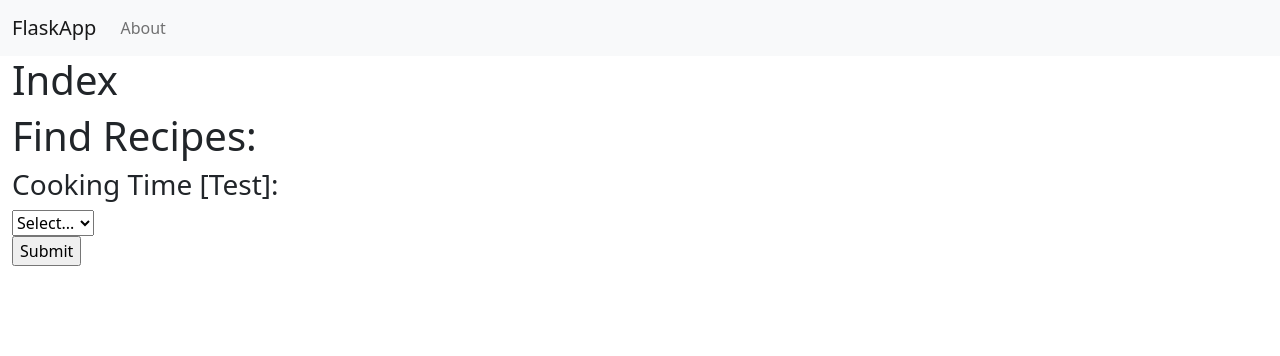
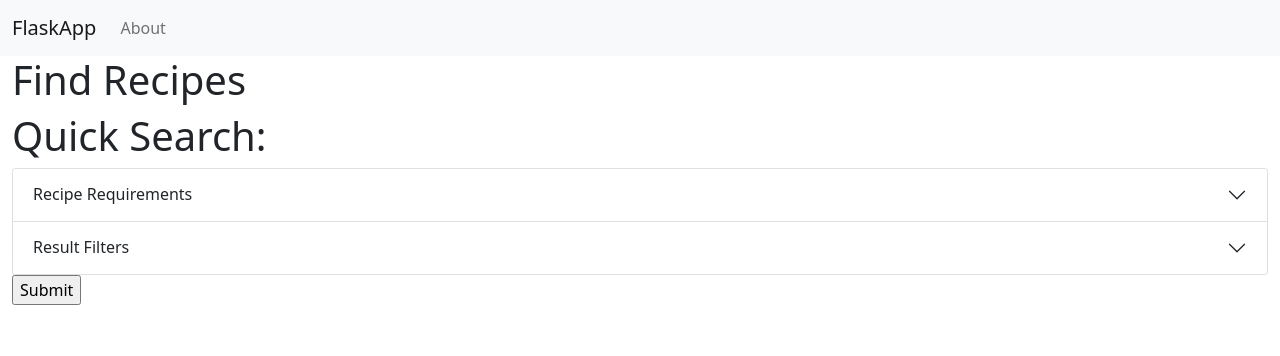
Before and after one commit to JHoweWowe/Honours-Project-Code, a Flask app: page / in a window 1280 px wide. Shown: the top 356 px of the page. Run offline with Flask 2, Linux system fonts and the light colour scheme; some libraries are stand-ins or nearby versions.

Commit message:
Style main page

```diff
--- a/templates/index.html
+++ b/templates/index.html
@@ -2,15 +2,46 @@
 
 {% block content %}
   <div class="container-fluid">
-    <h1>{% block title %} Index {% endblock %}</h1>
-    <h1>Find Recipes:</h1>
+    <h1>{% block title %} Find Recipes {% endblock %}</h1>
+
+    <h1>Quick Search: </h1>
+
     <form id="search-recipe-form" action="/" method="post">
+
+      <div class="accordion" id="accordionExample">
+        <div class="accordion-item">
+          <h2 class="accordion-header" id="flush-headingOne">
+            <button class="accordion-button collapsed" type="button" data-bs-toggle="collapse" data-bs-target="#flush-collapseOne" aria-expanded="false" aria-controls="flush-collapseOne">
+              Recipe Requirements
+            </button>
+          </h2>
+          <div id="flush-collapseOne" class="accordion-collapse collapse" aria-labelledby="flush-headingOne" data-bs-parent="#accordionFlushExample">
+            <div class="accordion-body">
               <h3>Cooking Time [Test]:</h3>
               <select name="cooking-time">
                 <option value="">Select...</option>
                 <option value="30 mins">30 mins</option>
                 <option value="50 mins">50 mins</option>
               </select>
+            </div>
+          </div>
+        </div>
+        <div class="accordion-item">
+          <h2 class="accordion-header" id="flush-headingTwo">
+            <button class="accordion-button collapsed" type="button" data-bs-toggle="collapse" data-bs-target="#flush-collapseTwo" aria-expanded="false" aria-controls="flush-collapseTwo">
+              Result Filters
+            </button>
+          </h2>
+          <div id="flush-collapseTwo" class="accordion-collapse collapse" aria-labelledby="flush-headingTwo" data-bs-parent="#accordionFlushExample">
+            <div class="accordion-body">
+              <h3>Rating: Lowest to Highest</h3>
+              <h3>Rating: Highest to Lowest</h3>
+              <h3>Number of Results Shown</h3>
+            </div>
+          </div>
+        </div>
+      </div>
+
       <div class="submit-container">
         <input type="submit" value="Submit" name="submit">
       </div>
```
Lines whose indentation alone changed are shown as unchanged.
